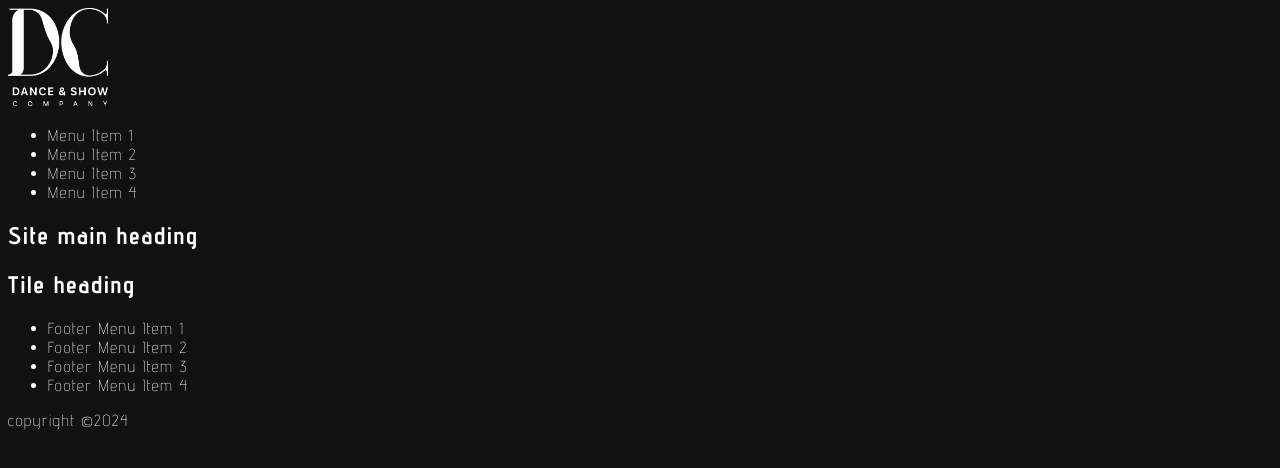
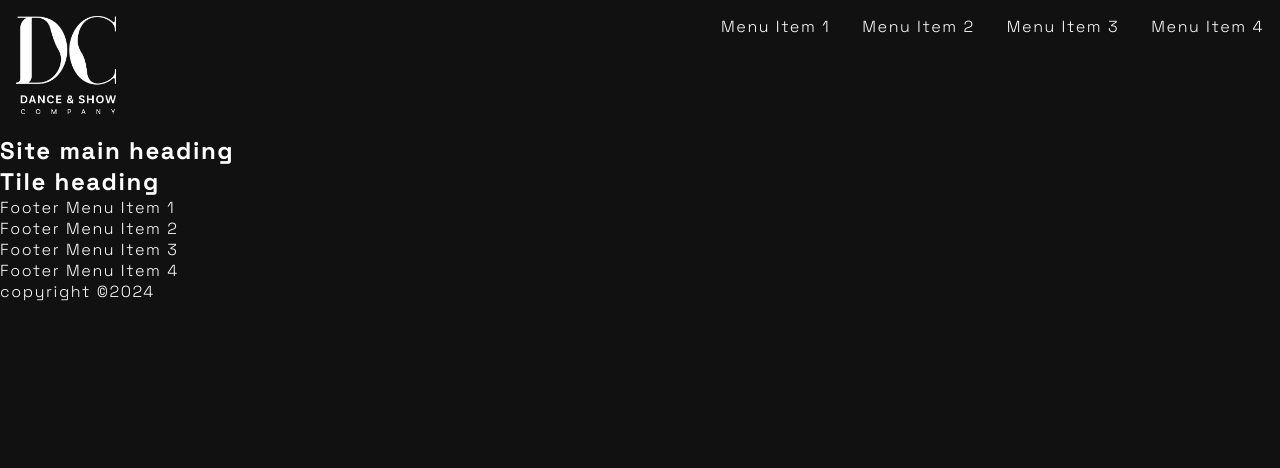
Before and after one commit to alessiamognol/HFIAD22_Responsive_Design, a plain HTML site: page Git/demo_projekt/index.html in a window 1280 px wide. Drawn offline with Linux system fonts and the light colour scheme.

Commit message:
styling header

```diff
--- a/Git/demo_projekt/index.html
+++ b/Git/demo_projekt/index.html
@@ -9,15 +9,15 @@
     <!-- Google Fonts -->
     <link rel="preconnect" href="https://fonts.googleapis.com">
     <link rel="preconnect" href="https://fonts.gstatic.com" crossorigin>
-    <link href="https://fonts.googleapis.com/css2?family=Advent+Pro:ital,wght@0,100..900;1,100..900&display=swap" rel="stylesheet">
+    <link href="https://fonts.googleapis.com/css2?family=Advent+Pro:ital,wght@0,100..900;1,100..900&family=Space+Grotesk:wght@300..700&display=swap" rel="stylesheet">
 </head>
 <body>
     <header>
         <div>
             <img src="/Git/demo_projekt/bilder/Logo.png" alt="Logo" width="100px">
         </div>
-        <nav>
-            <ul>
+        <nav class="header-navigation">
+            <ul class="header-navigation-list">
                 <li>Menu Item 1</li>
                 <li>Menu Item 2</li>
                 <li>Menu Item 3</li>
@@ -46,5 +46,6 @@
         </nav>
         <div>copyright ©2024</div>
     </footer>
+    <script src="script.js"></script>
 </body>
 </html>
--- a/Git/demo_projekt/script.js
+++ b/Git/demo_projekt/script.js
@@ -0,0 +1 @@
+console.log("Hello world");
--- a/Git/demo_projekt/style.css
+++ b/Git/demo_projekt/style.css
@@ -1,17 +1,39 @@
+* {
+    margin: 0;
+    padding: 0;
+    box-sizing: 0;
+}
+
+ul {
+    list-style-type: none;
+}
+
 body {
     color: #ffffff;
-    font-family: "Advent Pro", sans-serif;
-    font-weight: 200;
+    font-family: "Space Grotesk", sans-serif;
+    font-weight: 300;
     font-style: normal;
     font-variation-settings:"wdth" 100;
     letter-spacing: 0.1em;
     background-color: #111111;
 }
 
-header {
-    color: #ffffff;
+header{
+    display: flex;
+    padding: 16px;
+    justify-content: space-between;
 }
 
-li {
-    color: #ffffff;
+header li {
+    display: inline-block;
+
 }
+
+.header-navigation {
+
+}
+
+.header-navigation-list {
+    display: flex;
+    gap: 32px;
+}
```
